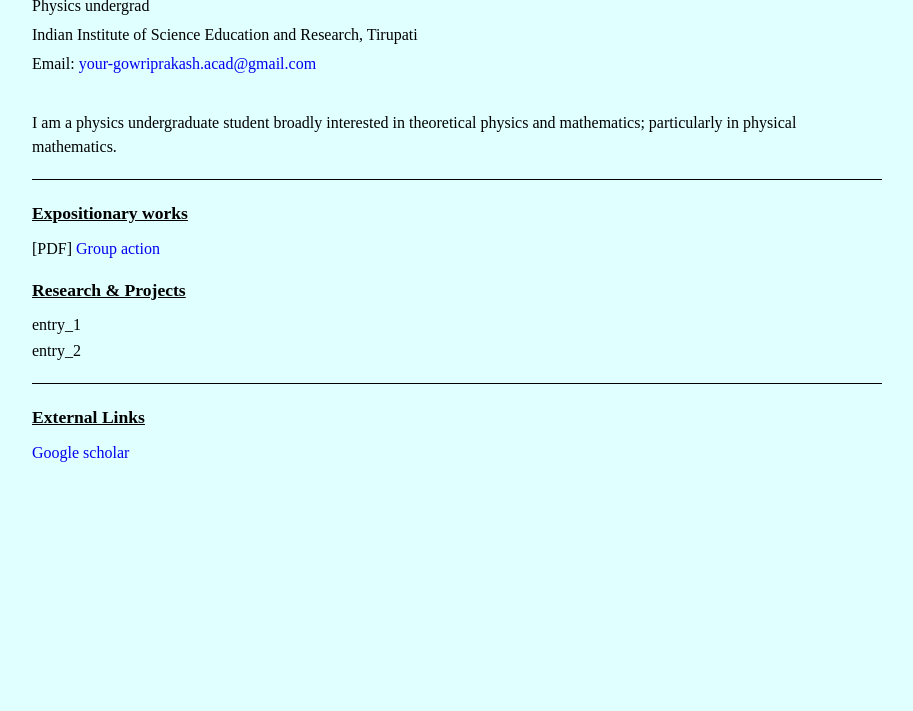
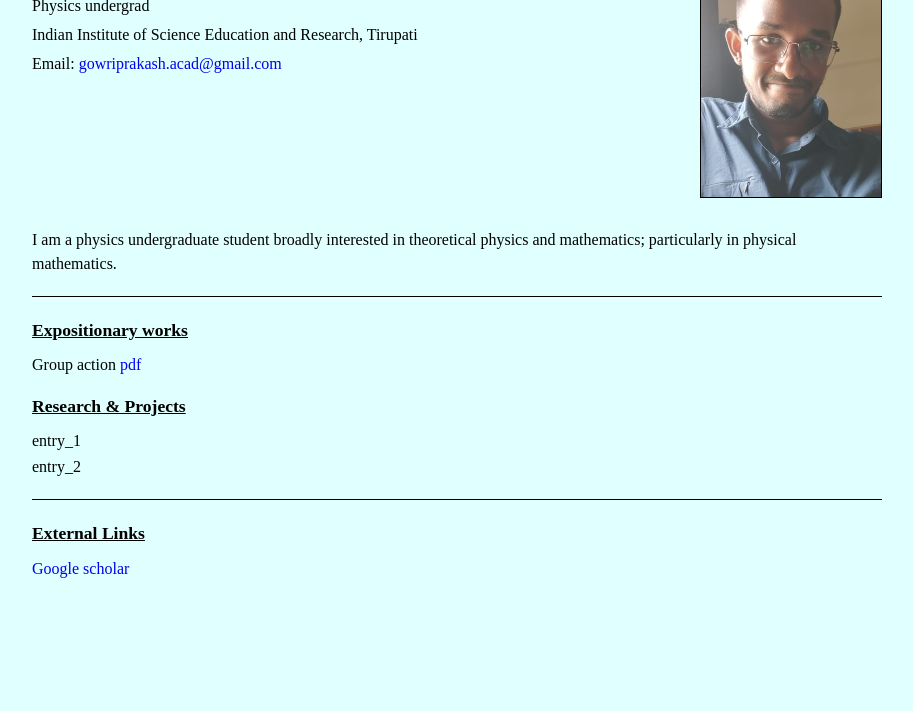
Before and after one commit to the-gowriprakash/the-gowriprakash.github.io, a plain HTML site: page index.html in a window 1280 px wide. Shown: the part 89-800 px from the top of the page, without its empty margins (183-1096 px from the left). Drawn offline with Linux system fonts and the light colour scheme.

Commit message:
Fix typos in title and email address

```diff
--- a/index.html
+++ b/index.html
@@ -3,7 +3,7 @@
 <head>
     <meta charset="UTF-8">
     <meta name="viewport" content="width=device-width, initial-scale=1.0">
-    <title>Gowriprakasj</title>
+    <title>Gowriprakash</title>
     <style>
         body {
             font-family: "Times New Roman", serif;
@@ -73,9 +73,9 @@
             <h1>Gowri Prakash M</h1>
             <p>Physics undergrad</p>
             <p>Indian Institute of Science Education and Research, Tirupati</p>
-            <p>Email: <a href="mailto:gowriprakash.acad@gmail.com">your-gowriprakash.acad@gmail.com</a></p>
+            <p>Email: <a href="mailto:gowriprakash.acad@gmail.com">gowriprakash.acad@gmail.com</a></p>
         </div>
-        <img src="profile.jpg" alt="Gowri Prakash M" class="profile-pic">
+        <img src="photo.jpg" alt="Gowri Prakash M" class="profile-pic">
     </header>
 
     <p>
@@ -87,7 +87,7 @@
     <section>
         <h2>Expositionary works</h2>
         <ul>
-            <li>[PDF] <a href="notes/group_action.pdf">Group action</a></li>
+            <li>Group action <a href="notes/group_action.pdf">pdf</a></li>
         </ul>
     </section>
 
```
